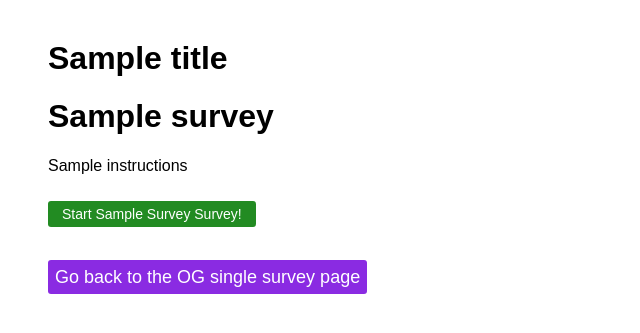
After one commit to DanicaRad/flask-survey, a Flask app: template templates/home2.html in a window 1280 px wide. The commit adds this page. Shown: the top 333 px of the page, without its empty margins (0-640 px from the left). Run offline with Flask 2, Linux system fonts and the light colour scheme; the template is opened without the code that fills it: most values are stand-ins (such as "Sample title", 1, 10 or a date in 2020).

Commit message:
added multi-survey functionality

```diff
--- a/app.py
+++ b/app.py
@@ -1,8 +1,9 @@
 # "http.client..." just appeared here... i think. what is this?
 # from http.client import responses
+from http.client import responses
 from flask import Flask, request, render_template, redirect, flash, session
 from flask_debugtoolbar import DebugToolbarExtension
-from surveys import *
+from surveys import surveys, satisfaction_survey, personality_quiz
 
 app = Flask(__name__)
 
@@ -10,11 +11,15 @@ app.config['SECRET_KEY'] = "Nigel"
 debug = DebugToolbarExtension(app)
 app.config['DEBUG_TB_INTERCEPT_REDIRECTS'] = False
 
-@app.route('/')
+@app.route('/home')
 def home_page():
     title = satisfaction_survey.title
     instructions = satisfaction_survey.instructions
     return render_template('home.html', title=title, instructions=instructions)
+
+@app.route('/')
+def test_page():
+    return render_template("home2.html", surveys=surveys)
 
 @app.route('/session', methods=['POST', 'GET'])
 def setup_session():
@@ -54,3 +59,40 @@ def get_survey_answers(num):
 @app.route('/thankyou')
 def survey_completion_thankyou():
     return render_template('thankyou.html')
+
+# ***********************************
+# MULTIPLE SURVEYS ROUTES
+# ***********************************
+
+@app.route('/session/<survey>', methods=['POST', 'GET'])
+def survey_session(survey):
+    session[survey] = []
+    print(f"survey list: {session[survey]}")
+    return redirect(f'/{survey}/questions')
+
+@app.route('/<survey>/questions/')
+def show_questions(survey):
+    num = len(session[survey])
+    questions = surveys[survey].questions
+    print(f"num: {num}, {surveys[survey].questions[num]}")
+
+    if num == len(surveys[survey].questions):
+        flash("Survey is already complete, thank you!", "error")
+        return redirect('/thankyou')
+    else:
+        return render_template('questions2.html', num=num, questions=questions, survey=survey)
+
+@app.route('/<survey>/answers', methods=['POST'])
+def get_surveys_answers(survey):
+    responses = session[survey]
+    num = len(responses)
+    response = list(request.form.values())
+    responses.extend(response)
+    session[survey] = responses
+
+    print(session[survey])
+
+    if num + 1 == len(surveys[survey].questions):
+        return redirect('/thankyou')
+    else:
+        return redirect(f'/{survey}/questions')
--- a/static/app.css
+++ b/static/app.css
@@ -23,12 +23,13 @@ button:hover, button:hover a {
 }
 
 input {
-    margin-bottom: 10px;
+    margin-bottom: 15px;
 }
 
-/* .messages {
-    padding: 10px;
-} */
+input[type="text"] {
+    width: 20rem;
+    padding: 5px;
+}
 
 .messages .error {
     background-color: rgba(255, 0, 0, .2);
@@ -36,3 +37,17 @@ input {
     padding: 5px;
     border-radius: 5px;
 }
+
+button.change-version, a.change-version {
+    background-color: blueviolet;
+    font-size: 18px;
+    padding: 7px;
+}
+
+a.change-version:hover {
+    background-color: rgb(160, 62, 252);
+}
+
+div.change-version {
+    margin-top: 40px;
+}
--- /dev/null
+++ b/templates/home2.html
@@ -0,0 +1,15 @@
+{% extends 'base.html' %}
+{% block title %}Home{% endblock %}
+{% block content %}
+<h1>{{Title}}</h1>
+{% for survey in surveys %}
+    <h1>{{surveys[survey].title}}</h1>
+    <p>{{surveys[survey].instructions}}</p>
+    <button><a href="/session/{{survey}}">Start {{survey.title()}} Survey!</a></button>
+{% endfor %}
+<div class="change-version">
+    <a href="/home" class="change-version">
+        Go back to the OG single survey page
+    </a>
+</div>
+{% endblock%}
```
Also changed, not shown: templates/home.html (+6 -1 lines), templates/questions2.html (added, +20 -0 lines).
